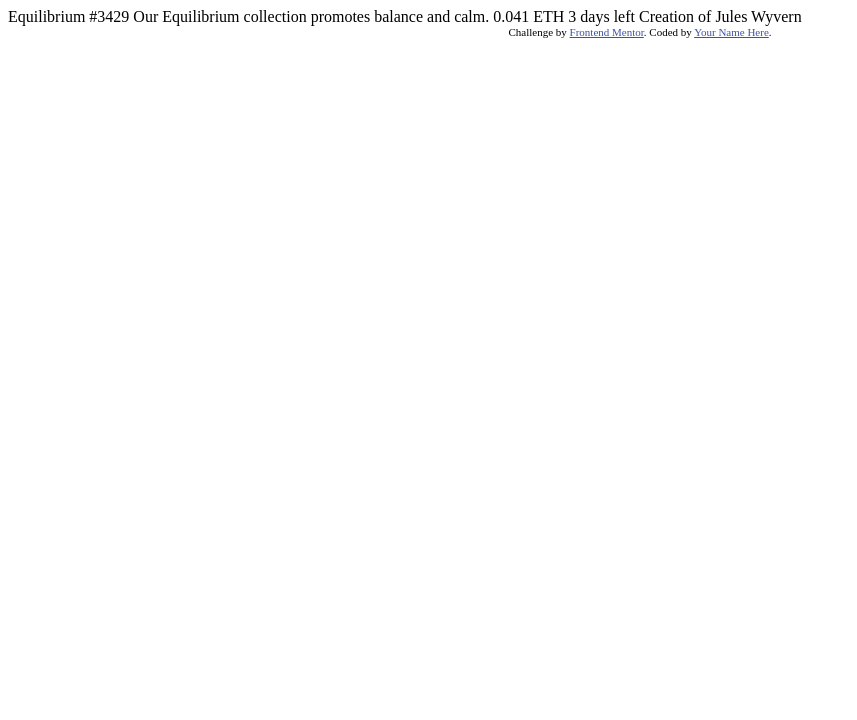
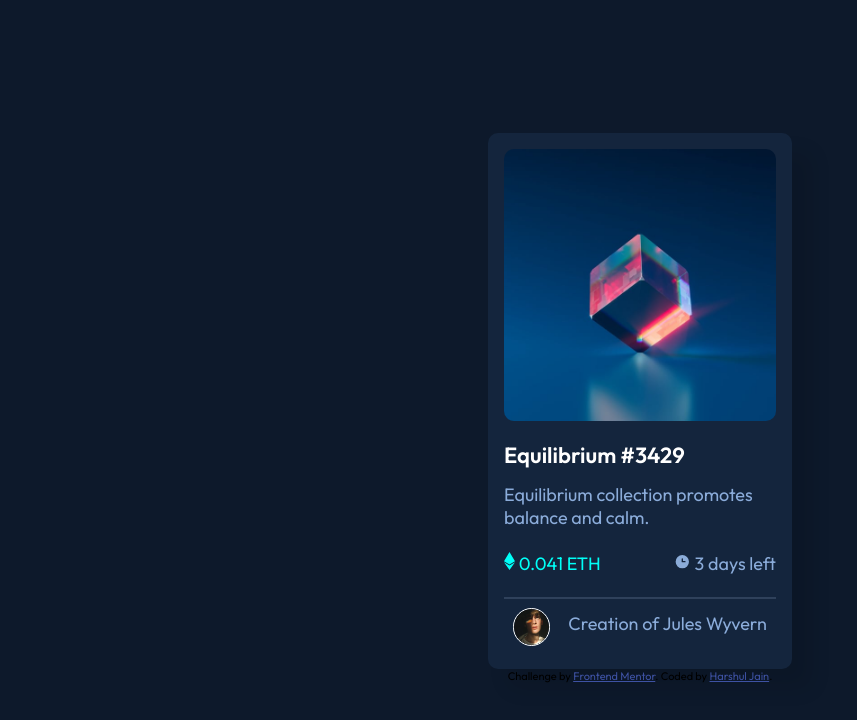
Before and after one commit to Harshul02/NFT-preview-Card, a plain HTML site: page index.html in a window 1280 px wide. Shown: the whole page, without its empty margins (0-857 px from the left). Drawn offline with Linux system fonts and the light colour scheme.

Commit message:
Project Completed

```diff
--- a/index.html
+++ b/index.html
@@ -7,27 +7,38 @@
   <link rel="icon" type="image/png" sizes="32x32" href="./images/favicon-32x32.png">
 
   <title>Frontend Mentor | NFT preview card component</title>
-
-  <!-- Feel free to remove these styles or customise in your own stylesheet 👍 -->
-  <style>
-    .attribution { font-size: 11px; text-align: center; }
-    .attribution a { color: hsl(228, 45%, 44%); }
-  </style>
+  <link rel="stylesheet" href="styles.css">
+  <link rel="preconnect" href="https://fonts.googleapis.com">
+<link rel="preconnect" href="https://fonts.gstatic.com" crossorigin>
+<link href="https://fonts.googleapis.com/css2?family=Outfit:wght@300;400;600&display=swap" rel="stylesheet">
 </head>
 <body>
+<div class="card">
+  <img src="/images/image-equilibrium.jpg" alt="Equilibrium">
+  <h1>Equilibrium #3429</h1>
 
-  Equilibrium #3429
-
-  Our Equilibrium collection promotes balance and calm.
-
-  0.041 ETH
-  3 days left
-
-  Creation of Jules Wyvern
-
+  <p>Equilibrium collection promotes balance and calm.</p>
+<br><br>
+<div class="el">
+<div class="ele">
+  <p style="color: hsl(178, 100%, 50%);">
+  <svg width="11" height="18" xmlns="http://www.w3.org/2000/svg"><path d="M11 10.216 5.5 18 0 10.216l5.5 3.263 5.5-3.262ZM5.5 0l5.496 9.169L5.5 12.43 0 9.17 5.5 0Z" fill="#00FFF8"/></svg> 0.041 ETH</p>
+  </div>
+  <div class="ele1">
+  <p><svg width="17" height="17" xmlns="http://www.w3.org/2000/svg"><path d="M8.305 2.007a6.667 6.667 0 1 0 0 13.334 6.667 6.667 0 0 0 0-13.334Zm2.667 7.334H8.305a.667.667 0 0 1-.667-.667V6.007a.667.667 0 0 1 1.334 0v2h2a.667.667 0 0 1 0 1.334Z" fill="#8BACD9"/></svg> 3 days left</p>
+</div>
+</div>
+  <hr>
+  <div class="one">
+  <img src="/images/image-avatar.png" alt="avatar">
+  <p> Creation of Jules Wyvern</p>
+</div>
+</div>
+<footer>
   <div class="attribution">
     Challenge by <a href="https://www.frontendmentor.io?ref=challenge" target="_blank">Frontend Mentor</a>.
-    Coded by <a href="#">Your Name Here</a>.
+    Coded by <a href="https://www.linkedin.com/in/harshul-jain-855027215/">Harshul Jain</a>.
   </div>
+</footer>
 </body>
 </html>
--- /dev/null
+++ b/styles.css
@@ -0,0 +1,86 @@
+.attribution {
+     font-size: 11px;
+     text-align: center;
+    }
+
+.attribution a {
+     color: hsl(228, 45%, 44%);
+}
+
+
+body{
+    background-color: hsl(217, 54%, 11%);
+    font-family: "Outfit", sans-serif;
+    font-size: 18px;
+    display: flex;
+    flex-direction: column;
+    align-items: center;
+    justify-content: center;
+    height: 100vh;
+}
+
+.card{
+    background-color: hsl(216, 50%, 16%);
+    box-shadow: 20px 20px 20px rgba(0, 0, 0, 0.1);
+    border-radius: 0.625rem;
+    max-width: 17rem;
+    padding: 1rem;
+}
+
+img {
+    width: 100%;
+    border-radius: 0.625rem;
+    max-height: 18rem;
+    max-width: 18rem;
+}
+
+h1 {
+    font-size: 1.375rem;
+    font-family: "Outfit", sans-serif;
+    font-weight: 600;
+    color: hsl(0, 0%, 100%);
+    /* text-align: center; */
+    width: 100%;
+}
+
+p {
+    font-size: 18px;
+    font-family: "Outfit", sans-serif;
+    font-weight: 400;
+    color: hsl(215, 51%, 70%);
+    text-align: left;
+    display: inline;
+  }
+
+ .el{
+    display: flex;
+    justify-content: space-between;
+ }
+
+ .ele{
+    color: hsl(178, 100%, 50%);
+ }
+
+ hr{
+    border: none;
+    height: 2px;
+    background: hsl(215, 32%, 27%);
+    margin-top: 22px;
+ }
+
+ .one{
+    display: flex;
+    justify-content: space-around;
+ }
+
+ .one img{
+    /* border-color: white; */
+    width: 13%;
+    height: 13%;
+    border: 1px solid white;
+    border-radius: 20px;
+ }
+
+ .one p{
+    margin-top: 4px;
+ }
```
